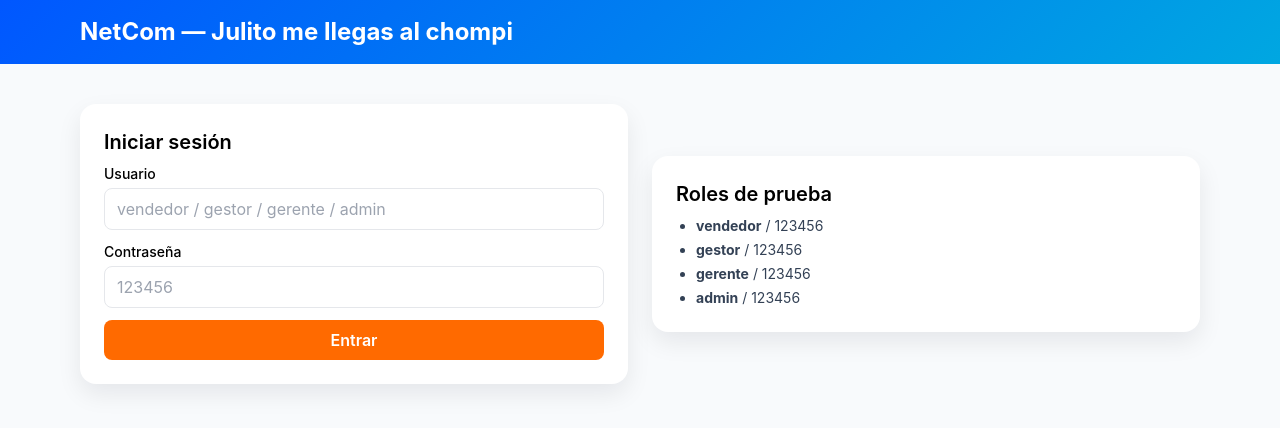
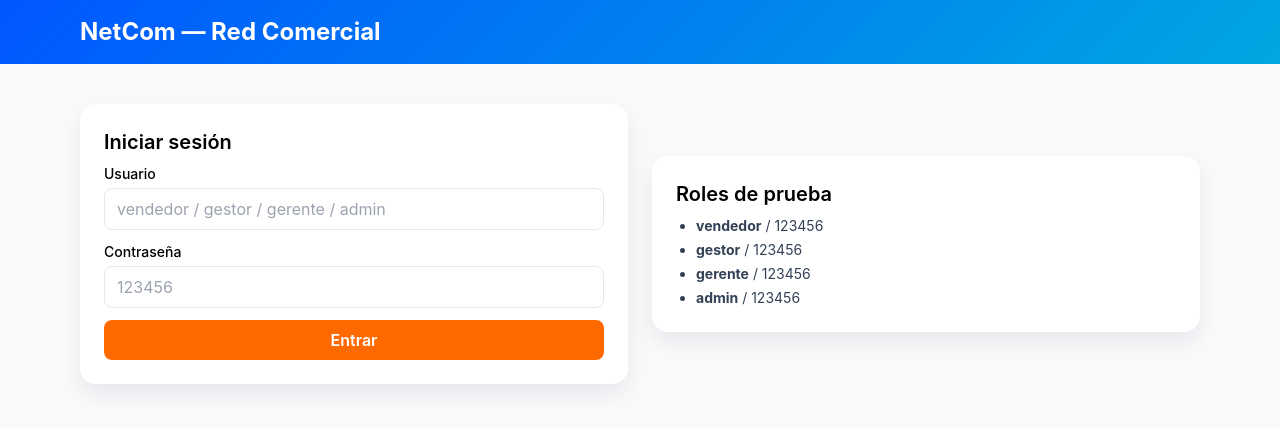
Before and after one commit to hmedinab18/Outlookweb, a plain HTML site: page index.html in a window 1280 px wide. Drawn offline with nearby package versions, Linux system fonts and the light colour scheme.

Commit message:
Update header title in index.html

```diff
--- a/index.html
+++ b/index.html
@@ -24,7 +24,7 @@
   <!-- Topbar -->
   <header class="brand-grad text-white">
     <div class="max-w-6xl mx-auto px-4 py-4 flex items-center justify-between">
-      <h1 class="text-xl sm:text-2xl font-bold">NetCom — Julito me llegas al chompi</h1>
+      <h1 class="text-xl sm:text-2xl font-bold">NetCom — Red Comercial</h1>
       <div class="flex items-center gap-3">
         <span id="userBadge" class="hidden text-sm bg-white/20 px-3 py-1 rounded-full"></span>
         <button id="btnLogout" class="hidden text-sm font-semibold bg-white/10 hover:bg-white/20 px-3 py-1 rounded-lg">Salir</button>
```
